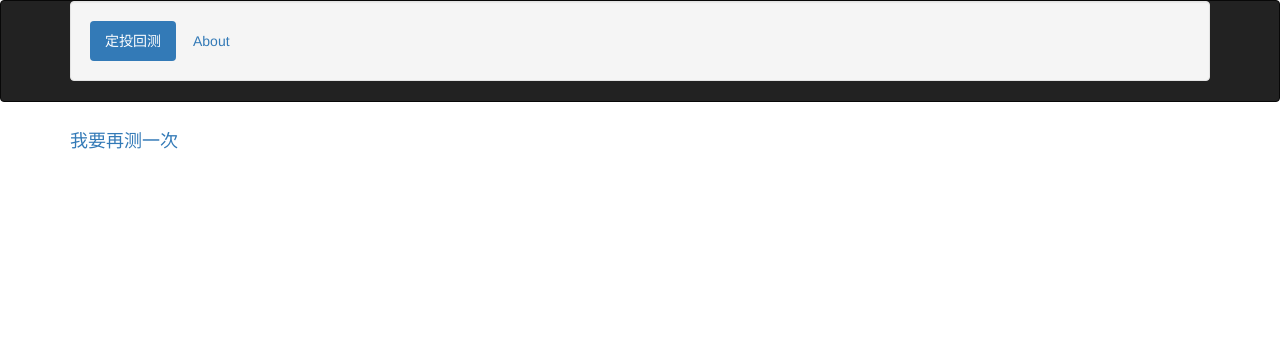
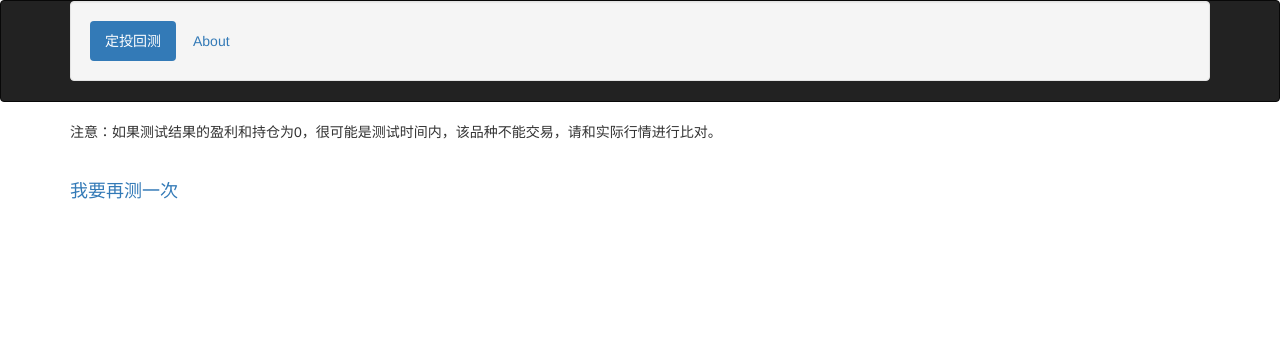
Before and after one commit to gzMichael/AIP, a Flask app: template app/templates/showresult.html in a window 1280 px wide. Shown: the top 362 px of the page. Run offline with Flask 2, Linux system fonts and the light colour scheme; the template is opened without the code that fills it, so the values that code supplies are empty; some libraries are stand-ins or nearby versions.

Commit message:
update result.html with table update

```diff
--- a/app/templates/showresult.html
+++ b/app/templates/showresult.html
@@ -37,6 +37,9 @@
         </table>
         {% endif %}
 
+        <p>注意：如果测试结果的盈利和持仓为0，很可能是测试时间内，该品种不能交易，请和实际行情进行比对。</p>
+        <p> &nbsp</p>
+
         {% if images %}
             {% for image in images %}
                 <p> </p>
```
